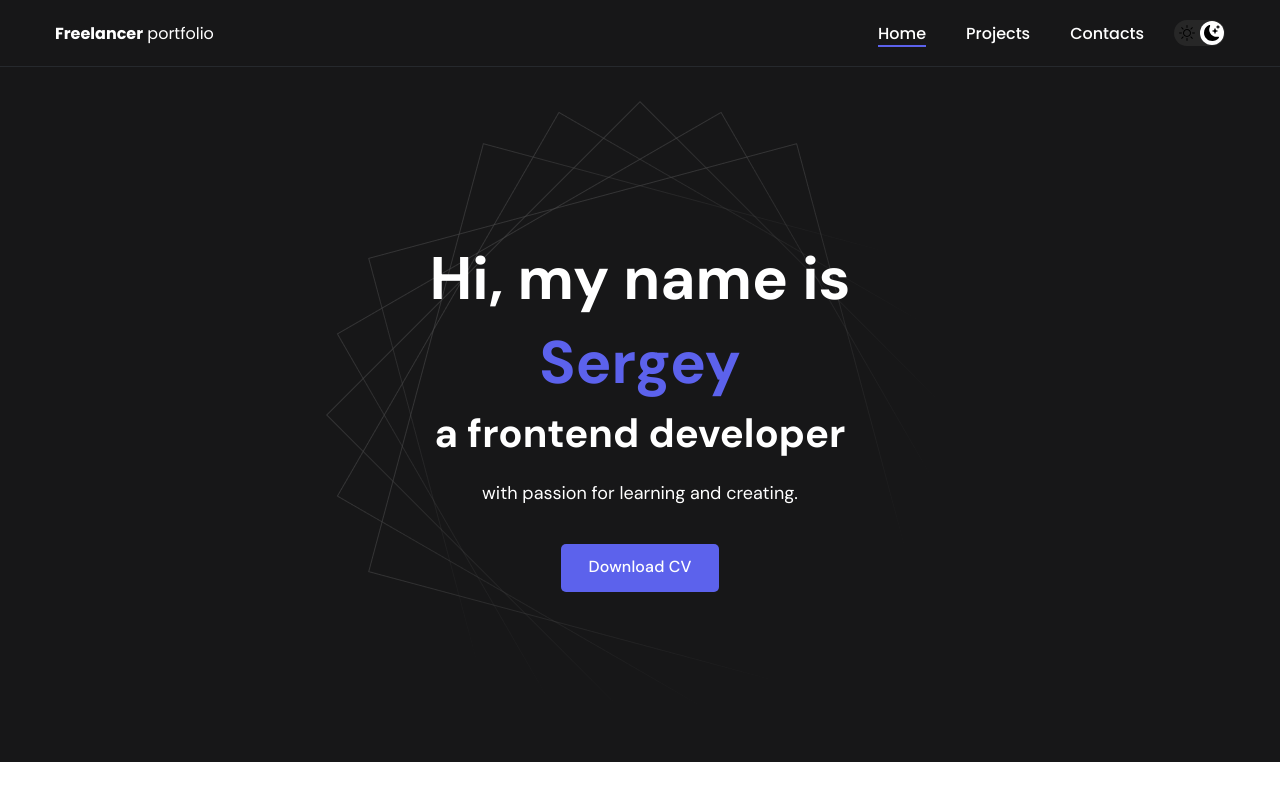
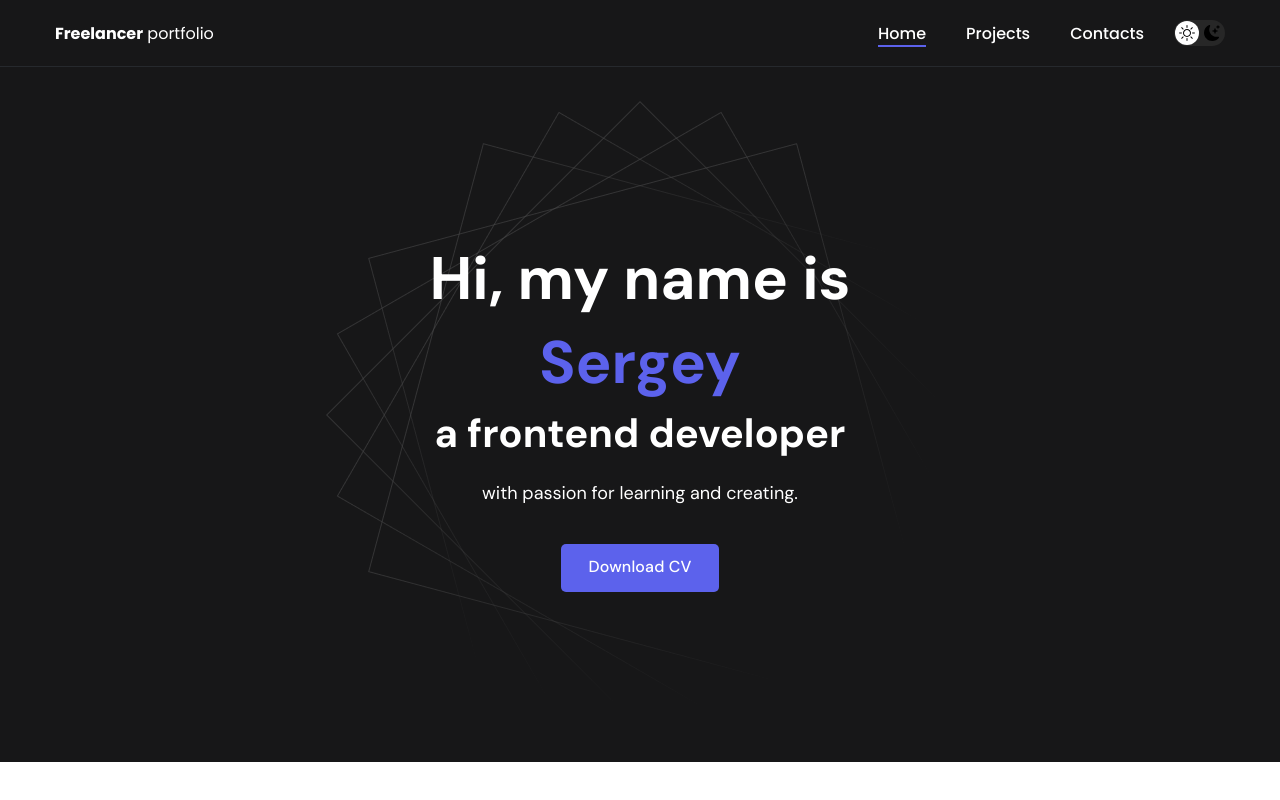
Before and after one commit to dudkinsa/react-freelance-portfolio, a React (Create React App) app: page / in a window 1280 px wide. Shown: the top 800 px of the page. Built offline with nearby package versions, Linux system fonts and the light colour scheme.

Commit message:
Отслеживание клика по кнопке

```diff
--- a/src/Layout/BtnDarkMode/BtnDarkMode.jsx
+++ b/src/Layout/BtnDarkMode/BtnDarkMode.jsx
@@ -4,8 +4,13 @@ import darkMode from '../../assets/icons/moon.svg';
 import './style.scss'
 
 const BtnDarkMode = () => {
+
+  const toggleDarkMode = () => {
+    console.log('+');
+  }
+
   return (
-    <button className="dark-mod-btn dark-mod-btn--active">
+    <button className="dark-mod-btn" onClick={toggleDarkMode}>
               <img
                 className="dark-mod-btn__icon"
                 src={lightMode}
```
